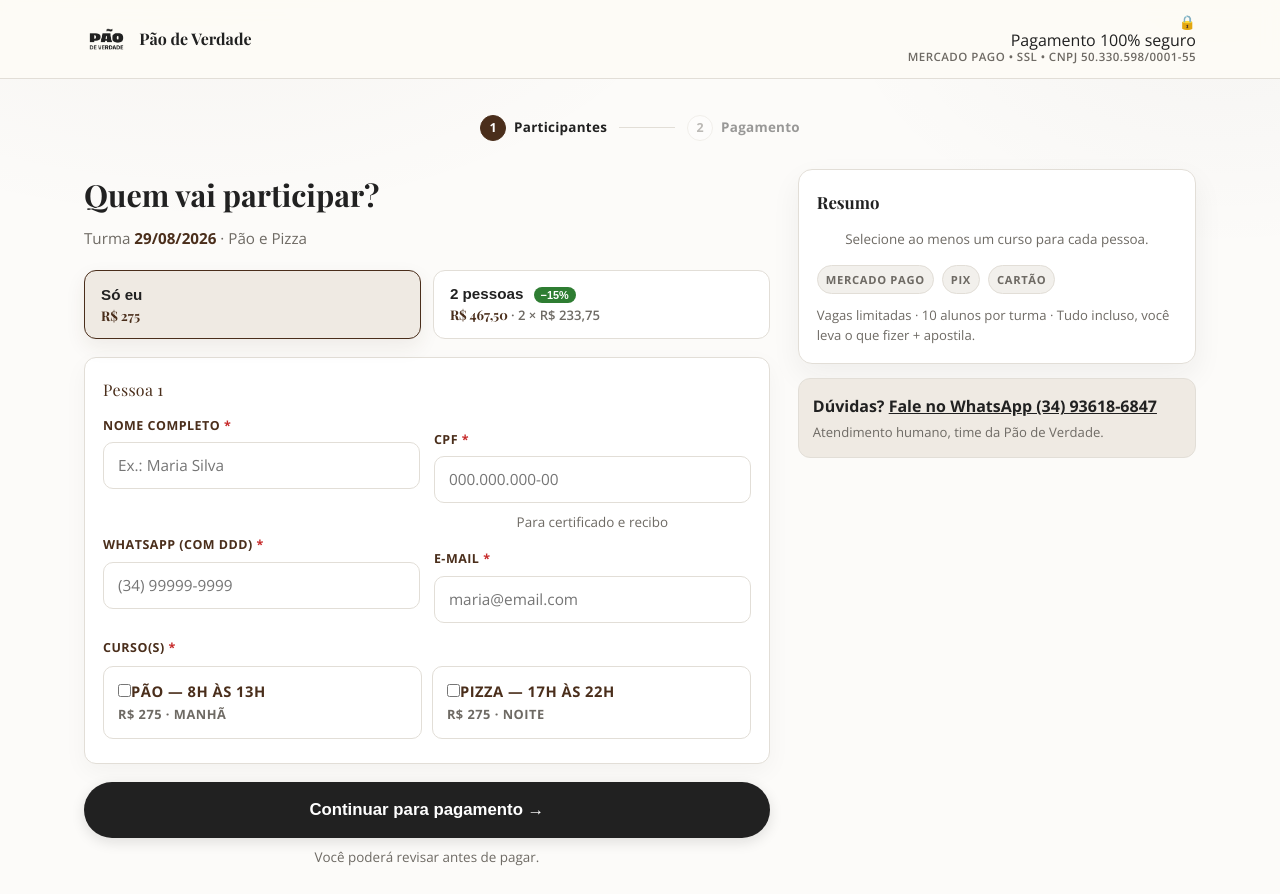
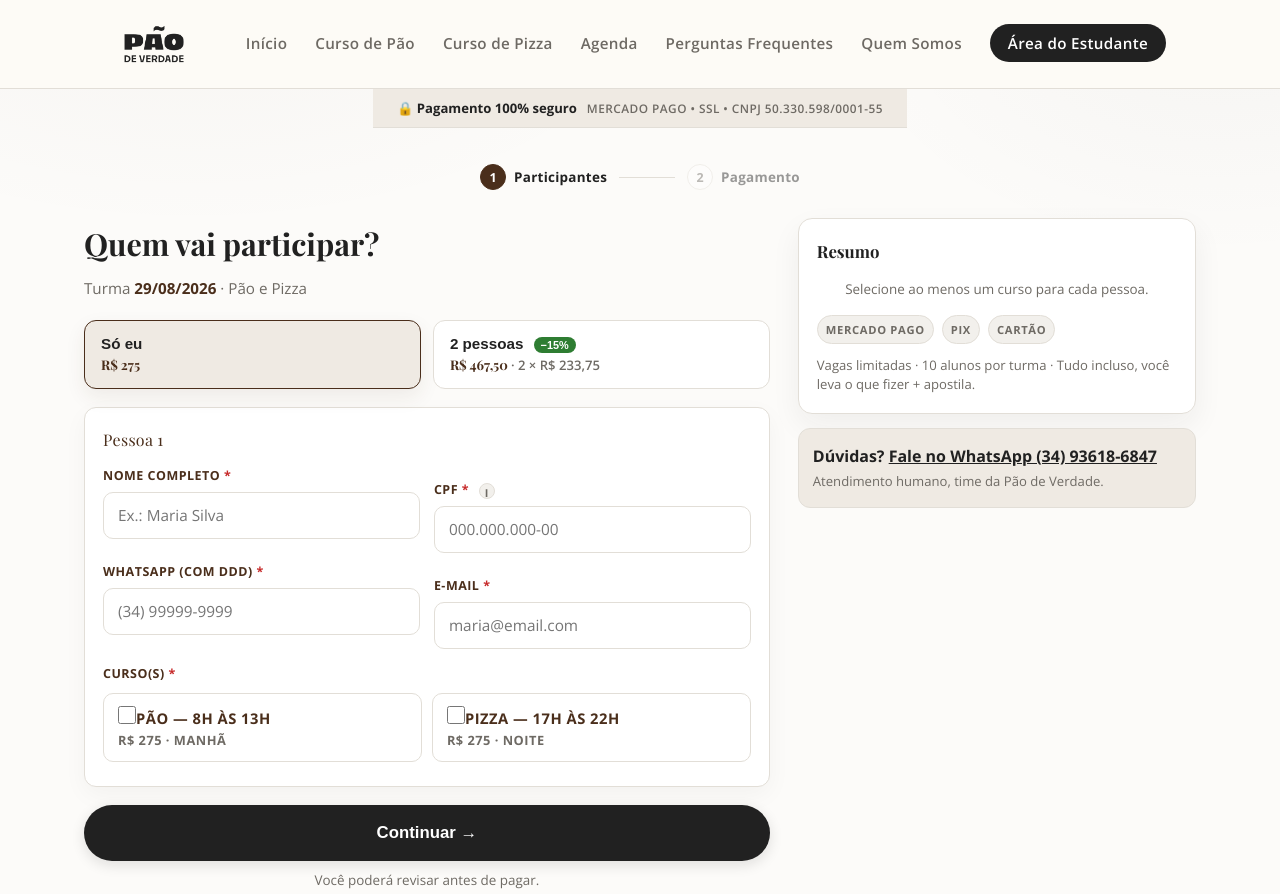
Before and after one commit to ferrarijonas/paodeverdade, a plain HTML site: page checkout.html in a window 1280 px wide. Shown: the top 894 px of the page. Drawn offline with nearby package versions, Linux system fonts and the light colour scheme; a web font is replaced by a local one.

Commit message:
Checkout ajustes: header padrao do site, CPF com (i) tooltip, cursos com gap corrigido, preco inline sem scroll e botao com total, pre-selecao de curso normalizada

```diff
--- a/assets/css/checkout.css
+++ b/assets/css/checkout.css
@@ -12,26 +12,15 @@
   flex-direction: column;
 }
 
-/* header enxuto */
-.checkout-header{
-  position: sticky; top: 0; z-index: 50;
-  background: rgba(253,251,246,.92);
-  backdrop-filter: blur(8px);
-  border-bottom: 1px solid var(--line);
+/* secure bar abaixo do header padrão (mesmo header do site) */
+.checkout-secure-bar{
+  max-width: 1160px; margin: 0 auto; padding: 8px 24px;
+  display: flex; align-items: center; gap: 10px; justify-content: center;
+  font-size: .82rem; font-weight: 700; color: var(--text);
+  background: var(--accent-soft); border-bottom: 1px solid var(--line);
 }
-.checkout-header-inner{
-  max-width: 1160px; margin: 0 auto; padding: 14px 24px;
-  display: flex; align-items: center; justify-content: space-between; gap: 20px;
-}
-.checkout-brand{ display: flex; align-items: center; gap: 10px; font-family: var(--serif); font-weight: 700; color: var(--text); }
-.checkout-brand img{ height: 34px; width: auto; }
-.checkout-secure{ display: flex; flex-direction: column; align-items: flex-end; line-height: 1.2; }
-.checkout-secure>span:first-child{ display: inline-flex; align-items: center; gap: 6px; font-size: .86rem; font-weight: 700; color: var(--text); }
-.checkout-secure-lock{ font-size: .9rem; }
-.checkout-secure-sub{ font-size: .72rem; letter-spacing: .04em; text-transform: uppercase; color: var(--text-soft); font-weight: 600; }
-@media (max-width: 640px){
-  .checkout-secure{ display: none; }
-}
+.checkout-secure-bar-sub{ font-weight: 600; color: var(--text-soft); font-size: .74rem; letter-spacing: .04em; text-transform: uppercase; }
+@media (max-width: 640px){ .checkout-secure-bar{ font-size: .78rem; padding: 8px 16px; } }
 
 /* progresso */
 .checkout-wrap{ max-width: 1160px; width: 100%; margin: 0 auto; padding: 28px 24px 40px; flex: 1; }
@@ -106,18 +95,37 @@
 .ck-hint.ok{ color: #2E7D32; font-weight: 600; }
 .ck-req{ color: #C62828; }
 
-/* cursos checkboxes como cards pequenos */
+/* cursos checkboxes como cards pequenos — gap corrigido, não grudado */
 .ck-cursos{ display: grid; grid-template-columns: 1fr 1fr; gap: 10px; margin-top: 8px; }
 @media (max-width: 560px){ .ck-cursos{ grid-template-columns: 1fr; } }
 .ck-curso{
-  display: flex; align-items: center; gap: 10px; padding: 12px 14px;
+  display: flex; align-items: center; gap: 12px; padding: 12px 14px;
   border: 1.5px solid var(--line); border-radius: 10px; background: #fff; cursor: pointer;
   transition: border-color .15s, background .15s;
 }
 .ck-curso:has(input:checked){ border-color: var(--accent); background: var(--accent-soft); }
-.ck-curso input{ width: auto; accent-color: var(--accent); }
+.ck-curso input{ flex: 0 0 auto; width: 18px; height: 18px; accent-color: var(--accent); }
+.ck-curso span{ line-height: 1.3; }
 .ck-curso b{ font-size: .92rem; }
-.ck-curso small{ display: block; font-size: .8rem; color: var(--text-soft); }
+.ck-curso small{ display: block; font-size: .8rem; color: var(--text-soft); margin-top: 2px; }
+
+/* CPF info (i) */
+.ck-info{
+  display: inline-grid; place-items: center;
+  width: 16px; height: 16px; border-radius: 50%;
+  background: var(--bg-alt); border: 1px solid var(--line);
+  font-size: .68rem; font-weight: 700; color: var(--text-soft);
+  margin-left: 6px; vertical-align: middle; cursor: help;
+}
+.ck-info[title]{ cursor: help; }
+
+/* inline resumo mobile — preço sem precisar rolar */
+.ck-inline-resumo{
+  display: none; margin: 14px 0; background: #fff; border: 1px solid var(--line);
+  border-radius: 12px; padding: 14px; box-shadow: 0 8px 20px rgba(33,33,33,.05);
+}
+.ck-inline-resumo.has-content{ display: block; }
+@media (min-width: 961px){ .ck-inline-resumo{ display: none !important; } }
 
 /* radios pagamento */
 .ck-radios{ display: grid; gap: 10px; }
--- a/assets/js/checkout.js
+++ b/assets/js/checkout.js
@@ -46,10 +46,10 @@
   function validarCampoCPF(input) {
     var v = input.value.trim();
     var hint = document.getElementById('hint-' + input.id);
-    if (!v) { input.classList.remove('is-valid', 'is-invalid'); if (hint) hint.textContent = 'Obrigatório para certificado'; hint.className = 'ck-hint'; return false; }
+    if (!v) { input.classList.remove('is-valid', 'is-invalid'); if (hint) { hint.textContent = ''; hint.className = 'ck-hint'; } return false; }
     if (validarCPF(v)) { input.classList.remove('is-invalid'); input.classList.add('is-valid'); if (hint) { hint.textContent = '✓ CPF válido'; hint.className = 'ck-hint ok'; } return true; }
     if (normalizarCPF(v).length === 11) { input.classList.remove('is-valid'); input.classList.add('is-invalid'); if (hint) { hint.textContent = 'CPF inválido — confira os 11 dígitos'; hint.className = 'ck-hint err'; } return false; }
-    input.classList.remove('is-valid', 'is-invalid'); if (hint) { hint.textContent = 'Digite os 11 dígitos'; hint.className = 'ck-hint'; } return false;
+    input.classList.remove('is-valid', 'is-invalid'); if (hint) { hint.textContent = ''; hint.className = 'ck-hint'; } return false;
   }
   function maskWhats(e) {
     var v = String(e.target.value).replace(/\D/g, '').slice(0, 11);
@@ -69,7 +69,7 @@
       '<div class="ck-pessoa-title">Pessoa ' + (i + 1) + '</div>' +
       '<div class="ck-grid2">' +
       '<div class="ck-field"><label for="ckNome' + i + '">Nome completo <span class="ck-req">*</span></label><input type="text" id="ckNome' + i + '" autocomplete="name" required placeholder="Ex.: Maria Silva"></div>' +
-      '<div class="ck-field"><label for="ckCpf' + i + '">CPF <span class="ck-req">*</span></label><input type="text" id="ckCpf' + i + '" inputmode="numeric" autocomplete="off" placeholder="000.000.000-00" maxlength="14" required><span class="ck-hint" id="hint-ckCpf' + i + '">Para certificado e recibo</span></div>' +
+      '<div class="ck-field"><label for="ckCpf' + i + '">CPF <span class="ck-req">*</span> <span class="ck-info" title="Para emissão do certificado e recibo">i</span></label><input type="text" id="ckCpf' + i + '" inputmode="numeric" autocomplete="off" placeholder="000.000.000-00" maxlength="14" required><span class="ck-hint" id="hint-ckCpf' + i + '"></span></div>' +
       '</div>' +
       '<div class="ck-grid2">' +
       '<div class="ck-field"><label for="ckWhats' + i + '">WhatsApp (com DDD) <span class="ck-req">*</span></label><input type="tel" id="ckWhats' + i + '" autocomplete="tel" placeholder="(34) 99999-9999" required></div>' +
@@ -114,7 +114,9 @@
   function atualizarResumo() {
     var t = totalPessoas();
     var el = qs('#ckResumo');
-    if (!el) return;
+    var inline = qs('#ckInlineResumo');
+    var btnCont = qs('#ckBtnContinuar');
+    if (el) {
       if (t.itens === 0) {
         el.innerHTML = '<p class="ck-hint">Selecione ao menos um curso para cada pessoa.</p>';
       } else {
@@ -131,6 +133,20 @@
         linhas += '<div class="ck-resumo-total"><span>Total</span><span>R$ ' + t.total.toFixed(2) + '</span></div>';
         el.innerHTML = linhas;
       }
+    }
+    if (inline) {
+      if (t.itens === 0) {
+        inline.innerHTML = '<p class="ck-hint">Selecione cursos para ver o total.</p>';
+        inline.classList.remove('has-content');
+      } else {
+        var mini = '<div class="ck-resumo-linha"><span>' + t.itens + ' itens</span><span>R$ ' + t.bruto.toFixed(2) + '</span></div>';
+        if (t.desconto > 0) mini += '<div class="ck-resumo-linha ck-resumo-desc"><span>−15%</span><span>− R$ ' + t.desconto.toFixed(2) + '</span></div>';
+        mini += '<div class="ck-resumo-total"><span>Total</span><span>R$ ' + t.total.toFixed(2) + '</span></div>';
+        inline.innerHTML = mini;
+        inline.classList.add('has-content');
+      }
+    }
+    if (btnCont) btnCont.textContent = t.itens >= 1 ? 'Continuar — R$ ' + t.total.toFixed(2) + ' →' : 'Continuar →';
     var btn = qs('#ckBtnPagar');
     if (btn) btn.textContent = t.itens >= 1 ? 'Pagar R$ ' + t.total.toFixed(2) + ' →' : 'Pagar agora';
   }
@@ -381,9 +397,17 @@
   function init() {
     preCurso = getParam('curso') || '';
     dataTurma = getParam('data') || getParam('dataTurma') || '29/08/2026';
-    // normaliza curso
-    if (preCurso) preCurso = preCurso.charAt(0).toUpperCase() + preCurso.slice(1).toLowerCase();
+    // normaliza curso (acentos, case)
+    (function () {
+      var n = String(preCurso).toLowerCase().normalize('NFD').replace(/[\u0300-\u036f]/g, '');
+      if (n === 'pao') preCurso = 'Pão';
+      else if (n === 'pizza') preCurso = 'Pizza';
+      else if (preCurso) {
+        // fallback capitaliza
+        preCurso = preCurso.charAt(0).toUpperCase() + preCurso.slice(1).toLowerCase();
         if (preCurso === 'Pao') preCurso = 'Pão';
+      }
+    })();
     // header turma
     var elData = qs('#ckTurmaData');
     if (elData) elData.textContent = dataTurma || '—';
--- a/checkout.html
+++ b/checkout.html
@@ -9,23 +9,33 @@
   <link rel="preconnect" href="https://fonts.gstatic.com" crossorigin>
   <link href="https://fonts.googleapis.com/css2?family=Playfair+Display:ital,wght@0,400;0,600;0,700;1,400&family=Open+Sans:wght@400;600;700&display=swap" rel="stylesheet">
   <link rel="stylesheet" href="assets/css/style.css?v=6">
-  <link rel="stylesheet" href="assets/css/checkout.css?v=1">
+  <link rel="stylesheet" href="assets/css/checkout.css?v=2">
   <link rel="icon" type="image/png" href="assets/img/favicon.png?v=4">
 </head>
 <body class="checkout-body">
-  <header class="checkout-header">
-    <div class="checkout-header-inner">
-      <a href="index.html" class="checkout-brand">
-        <img src="assets/img/marca-preta.png" alt="Pão de Verdade">
-        <span>Pão de Verdade</span>
+  <header class="site-header">
+    <div class="header-inner">
+      <a href="index.html" class="brand">
+        <img src="assets/img/marca-preta.png" alt="Pão de Verdade — Forneria Artesanal">
       </a>
-      <div class="checkout-secure">
-        <span class="checkout-secure-lock">🔒</span>
-        <span>Pagamento 100% seguro</span>
-        <span class="checkout-secure-sub">Mercado Pago • SSL • CNPJ 50.330.598/0001-55</span>
-      </div>
+      <button class="nav-toggle" aria-label="Abrir menu" aria-expanded="false">☰</button>
+      <nav class="main-nav" id="mainNav">
+        <ul>
+          <li><a href="index.html">Início</a></li>
+          <li><a href="curso-pao.html">Curso de Pão</a></li>
+          <li><a href="curso-pizza.html">Curso de Pizza</a></li>
+          <li><a href="agenda.html">Agenda</a></li>
+          <li><a href="perguntas.html">Perguntas Frequentes</a></li>
+          <li><a href="quem-somos.html">Quem Somos</a></li>
+          <li><a href="aluno.html" class="nav-cta">Área do Estudante</a></li>
+        </ul>
+      </nav>
     </div>
   </header>
+  <div class="checkout-secure-bar">
+    <span>🔒 Pagamento 100% seguro</span>
+    <span class="checkout-secure-bar-sub">Mercado Pago • SSL • CNPJ 50.330.598/0001-55</span>
+  </div>
 
   <main class="checkout-wrap">
     <div class="checkout-progress" aria-label="Progresso">
@@ -58,8 +68,11 @@
 
             <div id="ckPessoas"></div>
 
+            <!-- resumo inline mobile (visível sem scroll) -->
+            <div class="ck-inline-resumo" id="ckInlineResumo"></div>
+
             <div class="ck-actions">
-              <button type="button" class="btn btn-primary btn-lg" style="width:100%" onclick="Checkout.goStep(2)">Continuar para pagamento →</button>
+              <button type="button" class="btn btn-primary btn-lg" id="ckBtnContinuar" style="width:100%" onclick="Checkout.goStep(2)">Continuar →</button>
               <p class="ck-hint">Você poderá revisar antes de pagar.</p>
             </div>
           </section>
@@ -147,7 +160,8 @@
     <p class="checkout-footer-sub">Ambiente seguro e criptografado. Seus dados são protegidos pela LGPD.</p>
   </footer>
 
+  <script src="assets/js/main.js"></script>
   <script src="assets/js/inscricao-config.js"></script>
-  <script src="assets/js/checkout.js?v=1"></script>
+  <script src="assets/js/checkout.js?v=2"></script>
 </body>
 </html>
```
Lines whose indentation alone changed are shown as unchanged.
